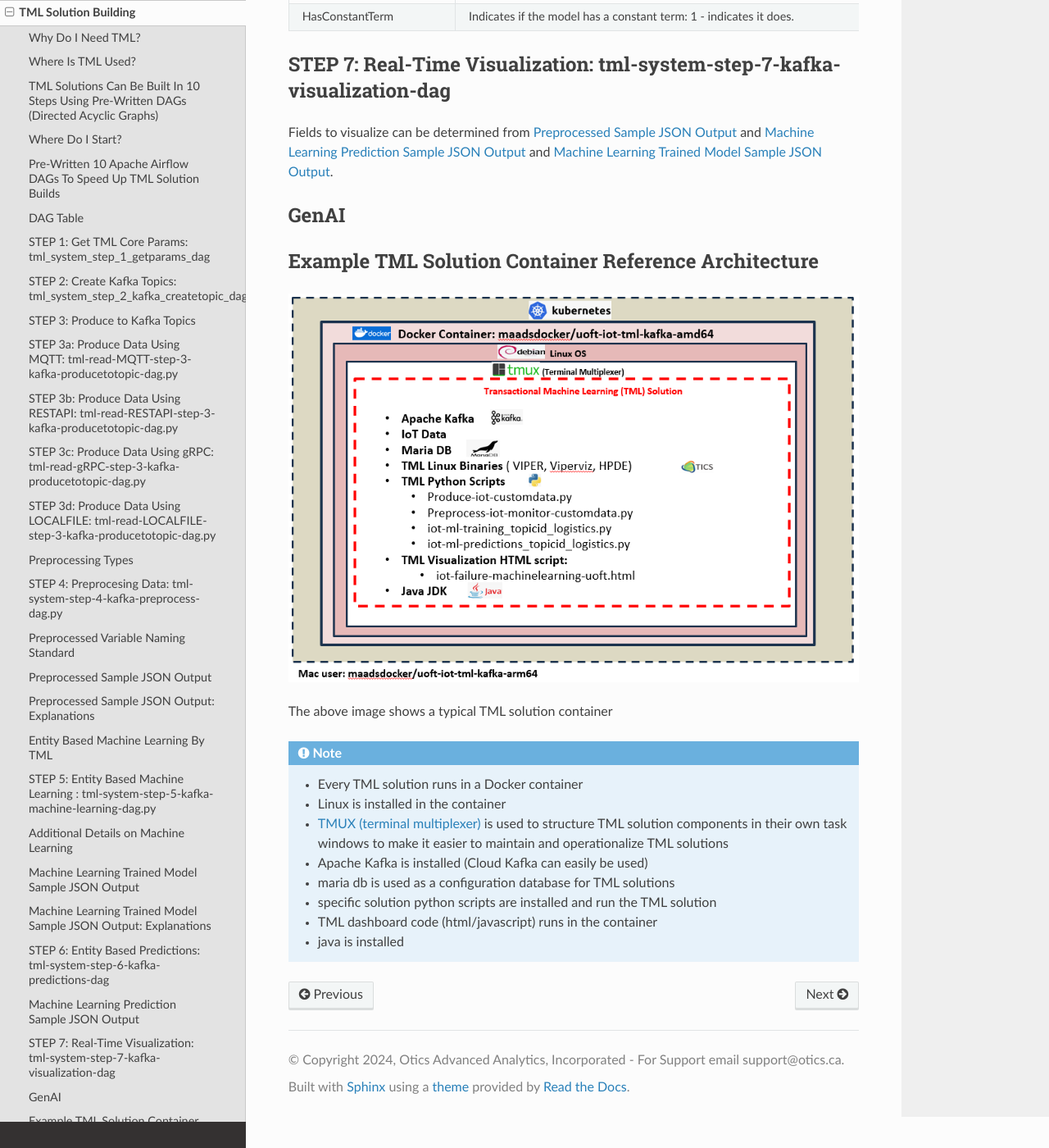
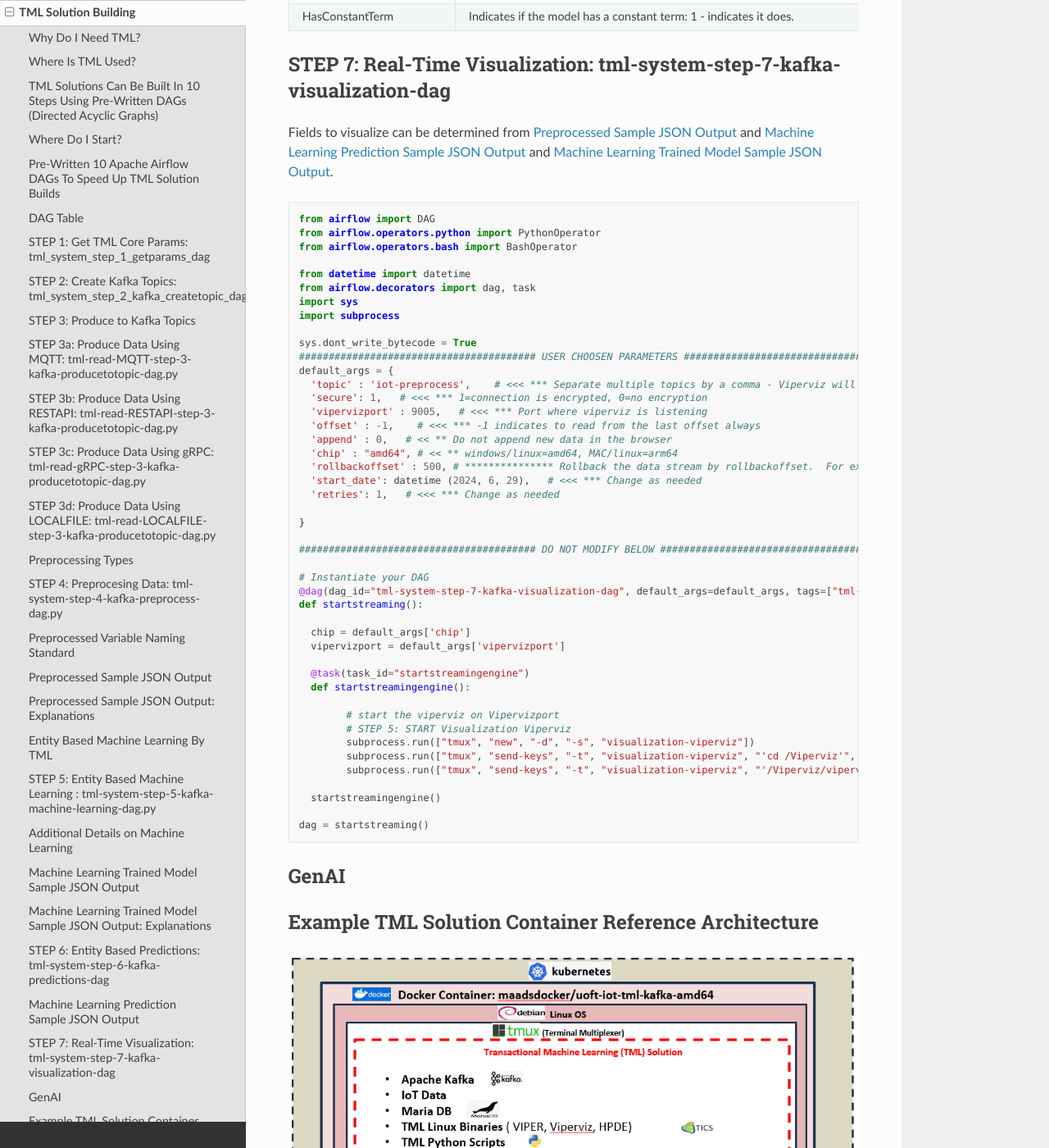
Before and after one commit to smaurice101/readthedocs, a Sphinx documentation site: the page built from docs/source/tmlbuilds.rst, in a window 1280 px wide and 1400 px high, scrolled down 31240 px. Shown: the whole window at 82% size. Built offline with Sphinx 7.4.7 and the Read the Docs theme 2.0.0, drawn with Linux system fonts in a browser that asks for light colours.

Commit message:
Update tmlbuilds.rst

```diff
--- a/docs/source/tmlbuilds.rst
+++ b/docs/source/tmlbuilds.rst
@@ -1832,6 +1832,53 @@
 Fields to visualize can be determined from :ref:`Preprocessed Sample JSON Output` and :ref:`Machine Learning Prediction Sample JSON Output`
 and :ref:`Machine Learning Trained Model Sample JSON Output`.
 
+.. code-block::
+
+    from airflow import DAG
+    from airflow.operators.python import PythonOperator
+    from airflow.operators.bash import BashOperator
+
+    from datetime import datetime
+    from airflow.decorators import dag, task
+    import sys
+    import subprocess
+
+    sys.dont_write_bytecode = True
+    ######################################## USER CHOOSEN PARAMETERS ########################################
+    default_args = {
+      'topic' : 'iot-preprocess',    # <<< *** Separate multiple topics by a comma - Viperviz will stream data from these topics to your browser
+      'secure': 1,   # <<< *** 1=connection is encrypted, 0=no encryption
+      'vipervizport' : 9005,   # <<< *** Port where viperviz is listening
+      'offset' : -1,    # <<< *** -1 indicates to read from the last offset always
+      'append' : 0,   # << ** Do not append new data in the browser
+      'chip' : "amd64", # << ** windows/linux=amd64, MAC/linux=arm64
+      'rollbackoffset' : 500, # *************** Rollback the data stream by rollbackoffset.  For example, if 500, then Viperviz wll grab all of the data from the last offset - 500
+      'start_date': datetime (2024, 6, 29),   # <<< *** Change as needed
+      'retries': 1,   # <<< *** Change as needed
+
+    }
+
+    ######################################## DO NOT MODIFY BELOW #############################################
+
+    # Instantiate your DAG
+    @dag(dag_id="tml-system-step-7-kafka-visualization-dag", default_args=default_args, tags=["tml-system-step-7-kafka-visualization-dag"], schedule=None,catchup=False)
+    def startstreaming():
+
+      chip = default_args['chip']
+      vipervizport = default_args['vipervizport']
+
+      @task(task_id="startstreamingengine")
+      def startstreamingengine():
+
+            # start the viperviz on Vipervizport
+            # STEP 5: START Visualization Viperviz
+            subprocess.run(["tmux", "new", "-d", "-s", "visualization-viperviz"])
+            subprocess.run(["tmux", "send-keys", "-t", "visualization-viperviz", "'cd /Viperviz'", "ENTER"])
+            subprocess.run(["tmux", "send-keys", "-t", "visualization-viperviz", "'/Viperviz/viperviz-linux-{} 0.0.0.0 {}'".format(chip,vipervizport), "ENTER"])
+
+      startstreamingengine()
+
+    dag = startstreaming()
 
 
 GenAI
```
